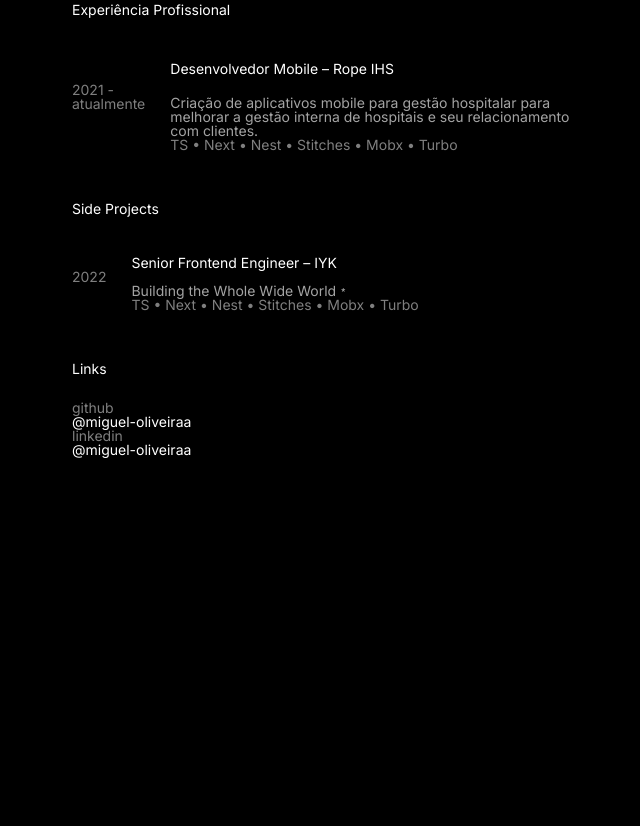
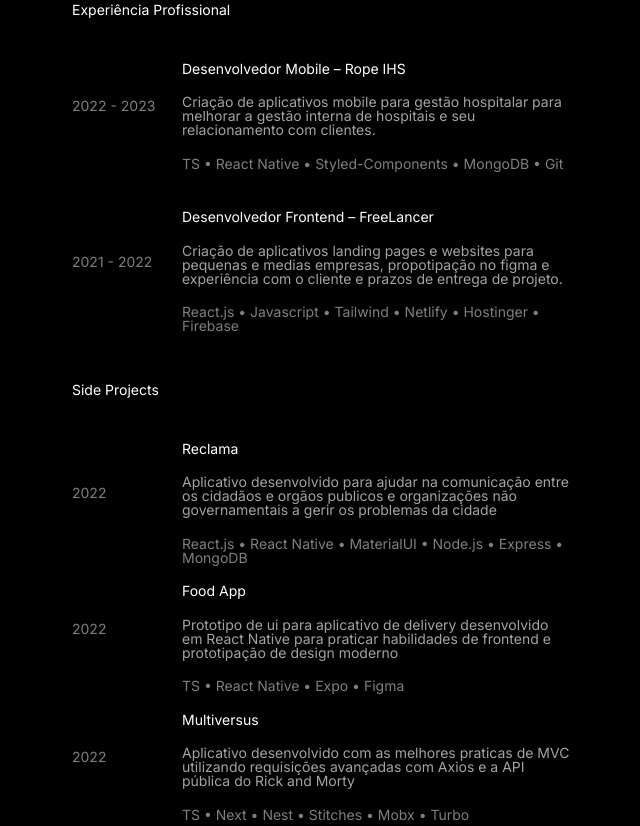
Before and after one commit to Miguel-Oliveiraa/portfolio, a plain HTML site: page index.html in a window 1280 px wide. Shown: the part 380-1206 px from the top of the page, without its empty margins (318-958 px from the left). Before the commit the page ends 951 px from the top, so only its background shows below. Drawn offline with Linux system fonts and the light colour scheme.

Commit message:
style: finalizada estilização do css

```diff
--- a/index.html
+++ b/index.html
@@ -31,14 +31,28 @@
       <div class="experience-wrapper">
         <h2>Experiência Profissional</h2>
         <div class="item-experiencia">
-          <h4 class="tempo-experiencia">2021 - atualmente</h4>
+          <h4 class="tempo-experiencia">2022 - 2023</h4>
           <div>
             <h2>Desenvolvedor Mobile – Rope IHS</h2>
             <p>
               Criação de aplicativos mobile para gestão hospitalar para melhorar
               a gestão interna de hospitais e seu relacionamento com clientes.
             </p>
-            <h4>TS • Next • Nest • Stitches • Mobx • Turbo</h4>
+            <h4>TS • React Native • Styled-Components • MongoDB • Git</h4>
+          </div>
+        </div>
+        <div class="item-experiencia">
+          <h4 class="tempo-experiencia">2021 - 2022</h4>
+          <div>
+            <h2>Desenvolvedor Frontend – FreeLancer</h2>
+            <p>
+              Criação de aplicativos landing pages e websites para pequenas e
+              medias empresas, propotipação no figma e experiência com o cliente
+              e prazos de entrega de projeto.
+            </p>
+            <h4>
+              React.js • Javascript • Tailwind • Netlify • Hostinger • Firebase
+            </h4>
           </div>
         </div>
       </div>
@@ -47,8 +61,37 @@
         <div class="item-projects">
           <h4 class="tempo-projects">2022</h4>
           <div>
-            <h2>Senior Frontend Engineer – IYK</h2>
-            <p>Building the Whole Wide World﹡</p>
+            <h2>Reclama</h2>
+            <p>
+              Aplicativo desenvolvido para ajudar na comunicação entre os
+              cidadãos e orgãos publicos e organizações não governamentais a
+              gerir os problemas da cidade
+            </p>
+            <h4>
+              React.js • React Native • MaterialUI • Node.js • Express • MongoDB
+            </h4>
+          </div>
+        </div>
+        <div class="item-projects">
+          <h4 class="tempo-projects">2022</h4>
+          <div>
+            <h2>Food App</h2>
+            <p>
+              Prototipo de ui para aplicativo de delivery desenvolvido em React
+              Native para praticar habilidades de frontend e prototipação de
+              design moderno
+            </p>
+            <h4>TS • React Native • Expo • Figma</h4>
+          </div>
+        </div>
+        <div class="item-projects">
+          <h4 class="tempo-projects">2022</h4>
+          <div>
+            <h2>Multiversus</h2>
+            <p>
+              Aplicativo desenvolvido com as melhores praticas de MVC utilizando
+              requisições avançadas com Axios e a API pública do Rick and Morty
+            </p>
             <h4>TS • Next • Nest • Stitches • Mobx • Turbo</h4>
           </div>
         </div>
--- a/styles.css
+++ b/styles.css
@@ -57,6 +57,19 @@ h5 {
   margin: 10% auto;
 }
 
+.item-experiencia {
+  margin: 1.25rem auto;
+}
+
+.item-projects {
+  text-align: top;
+}
+
+.tempo-experiencia,
+.tempo-projects {
+  min-width: 20%;
+}
+
 .projects-wrapper {
   margin: 10% auto;
 }
@@ -74,6 +87,12 @@ h5 {
   width: 75%;
 }
 
+h5 {
+  font-size: var(--fontSizes-md);
+  color: #fff;
+  margin: 2% auto;
+}
+
 @media only screen and (max-width: 768px) {
   /* For mobile phones: */
   .main {
@@ -84,10 +103,8 @@ h5 {
     margin: 5% auto;
   }
 
-  h5 {
-    font-size: var(--fontSizes-md);
-    color: #fff;
-    margin: 1% auto;
+  p {
+    margin: 5% auto;
   }
 
   .item-links {
@@ -105,13 +122,17 @@ h5 {
     margin: 5% auto;
   }
 
+  p {
+    margin: 5% auto;
+  }
+
   .item-experiencia {
     display: flex;
     align-items: center;
   }
 
   .tempo-experiencia {
-    margin-right: 5%;
+    margin-right: 2%;
   }
 
   .item-projects {
@@ -120,6 +141,6 @@ h5 {
   }
 
   .tempo-projects {
-    margin-right: 5%;
+    margin-right: 2%;
   }
 }
```
